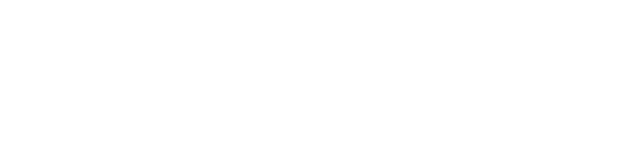
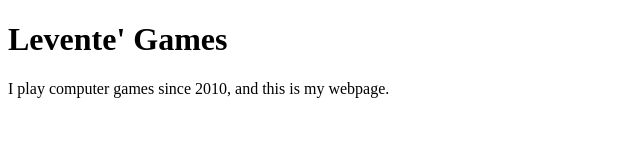
Before and after one commit to LvLevente/My-favorite-games, a plain HTML site: page index.html in a window 1280 px wide. Shown: the whole page, without its empty margins (0-640 px from the left). Drawn offline with Linux system fonts and the light colour scheme.

Commit message:
headerl  and paragraph  addad

```diff
--- a/index.html
+++ b/index.html
@@ -6,6 +6,9 @@
     <title>My favorite games</title>
 </head>
 <body>
-
+    <h1>Levente' Games</h1>
+    <p>
+        I play computer games since 2010, and this is my webpage.
+    </p>
 </body>
 </html>
```
